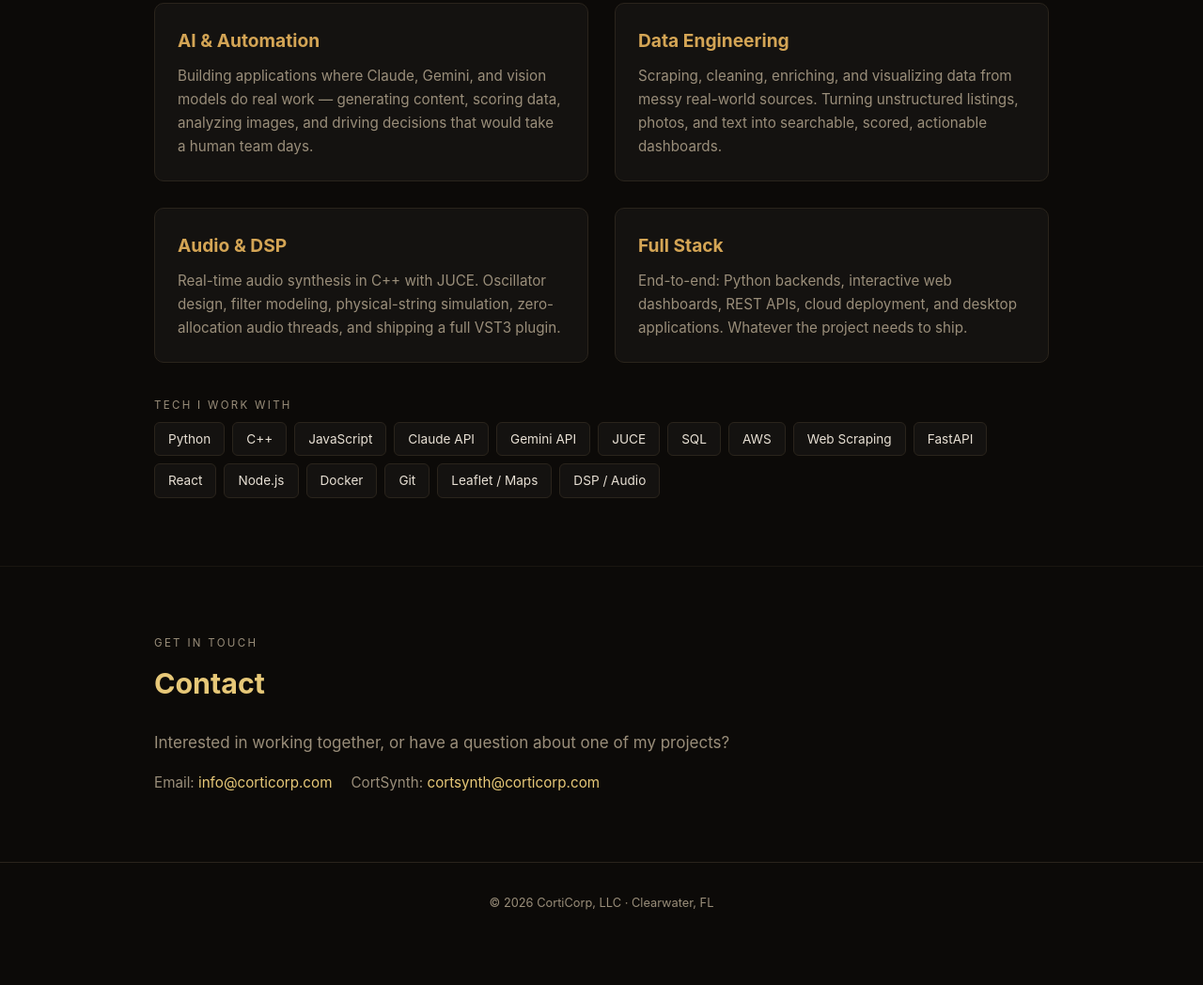
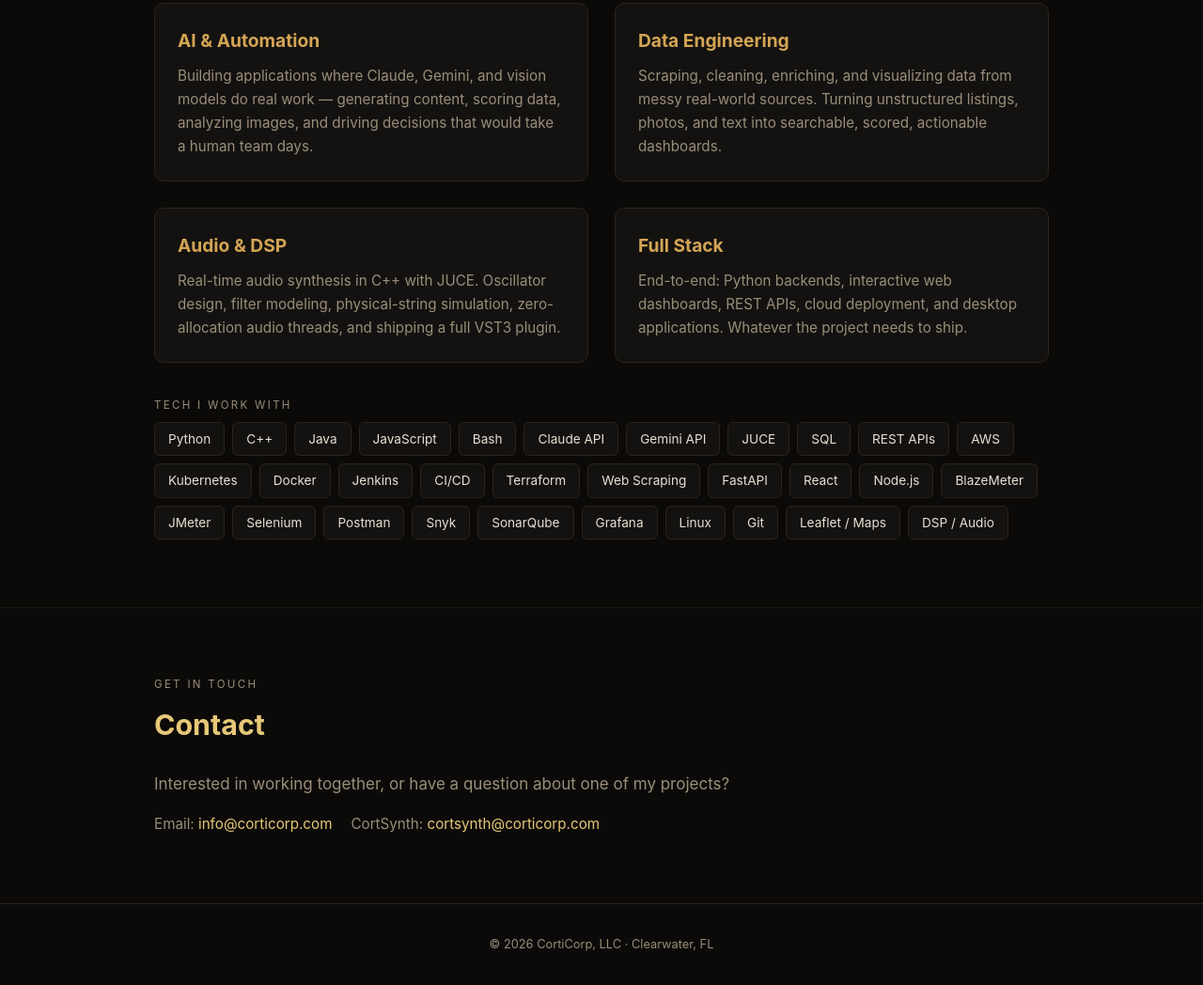
Before and after one commit to d9g4r9dyrn-hue/corticorp-site, a website: page index.html in a window 1280 px wide. Shown: the part 2647-3695 px from the top of the page at 94% size. Before the commit the page ends 3650 px from the top, so only its background shows below. Drawn offline with Linux system fonts and the light colour scheme.

Commit message:
Expand "Tech I work with" with QA/DevOps/perf-testing stack
Add Java, Bash, Kubernetes, REST APIs, Jenkins, BlazeMeter, JMeter,
Selenium, Postman, Snyk, SonarQube, Grafana, Terraform, CI/CD, and Linux
to the home-page skills grid.

Co-Authored-By: Claude Opus 4.8 (1M context) <noreply@anthropic.com>

```diff
--- a/index.html
+++ b/index.html
@@ -348,17 +348,32 @@
       <div class="skills-grid">
         <span class="skill">Python</span>
         <span class="skill">C++</span>
+        <span class="skill">Java</span>
         <span class="skill">JavaScript</span>
+        <span class="skill">Bash</span>
         <span class="skill">Claude API</span>
         <span class="skill">Gemini API</span>
         <span class="skill">JUCE</span>
         <span class="skill">SQL</span>
+        <span class="skill">REST APIs</span>
         <span class="skill">AWS</span>
+        <span class="skill">Kubernetes</span>
+        <span class="skill">Docker</span>
+        <span class="skill">Jenkins</span>
+        <span class="skill">CI/CD</span>
+        <span class="skill">Terraform</span>
         <span class="skill">Web Scraping</span>
         <span class="skill">FastAPI</span>
         <span class="skill">React</span>
         <span class="skill">Node.js</span>
-        <span class="skill">Docker</span>
+        <span class="skill">BlazeMeter</span>
+        <span class="skill">JMeter</span>
+        <span class="skill">Selenium</span>
+        <span class="skill">Postman</span>
+        <span class="skill">Snyk</span>
+        <span class="skill">SonarQube</span>
+        <span class="skill">Grafana</span>
+        <span class="skill">Linux</span>
         <span class="skill">Git</span>
         <span class="skill">Leaflet / Maps</span>
         <span class="skill">DSP / Audio</span>
```
